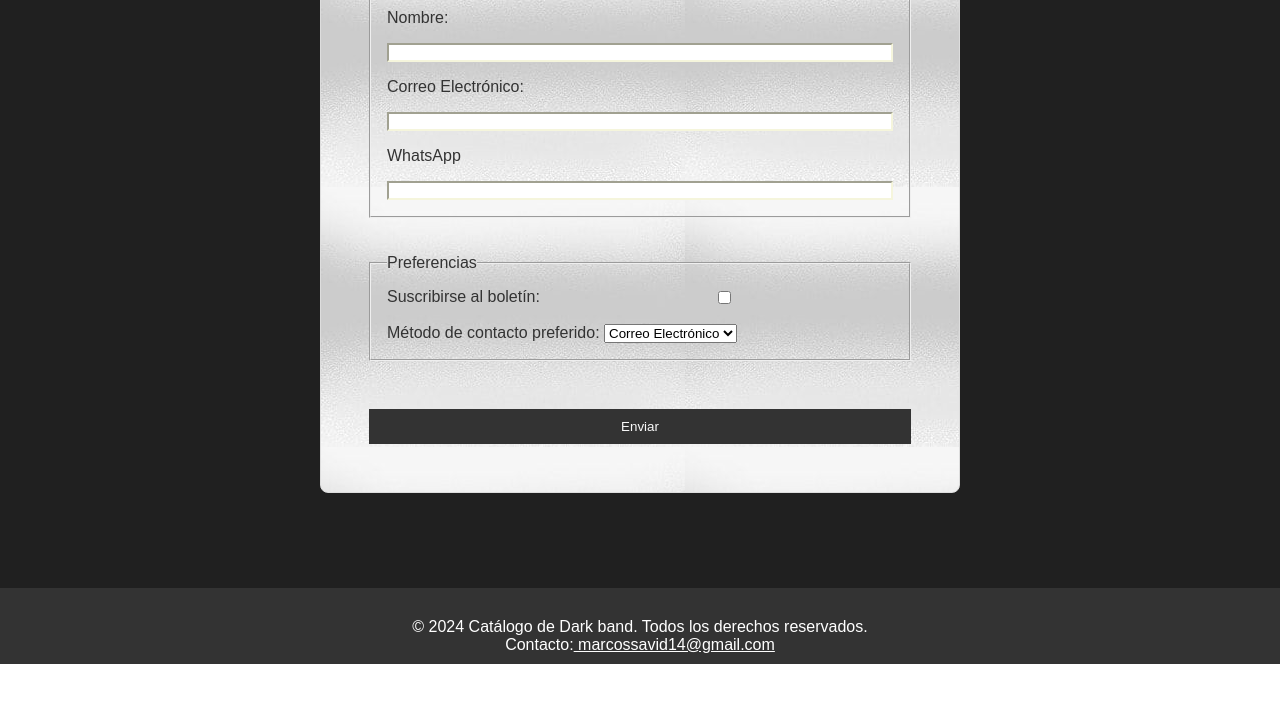
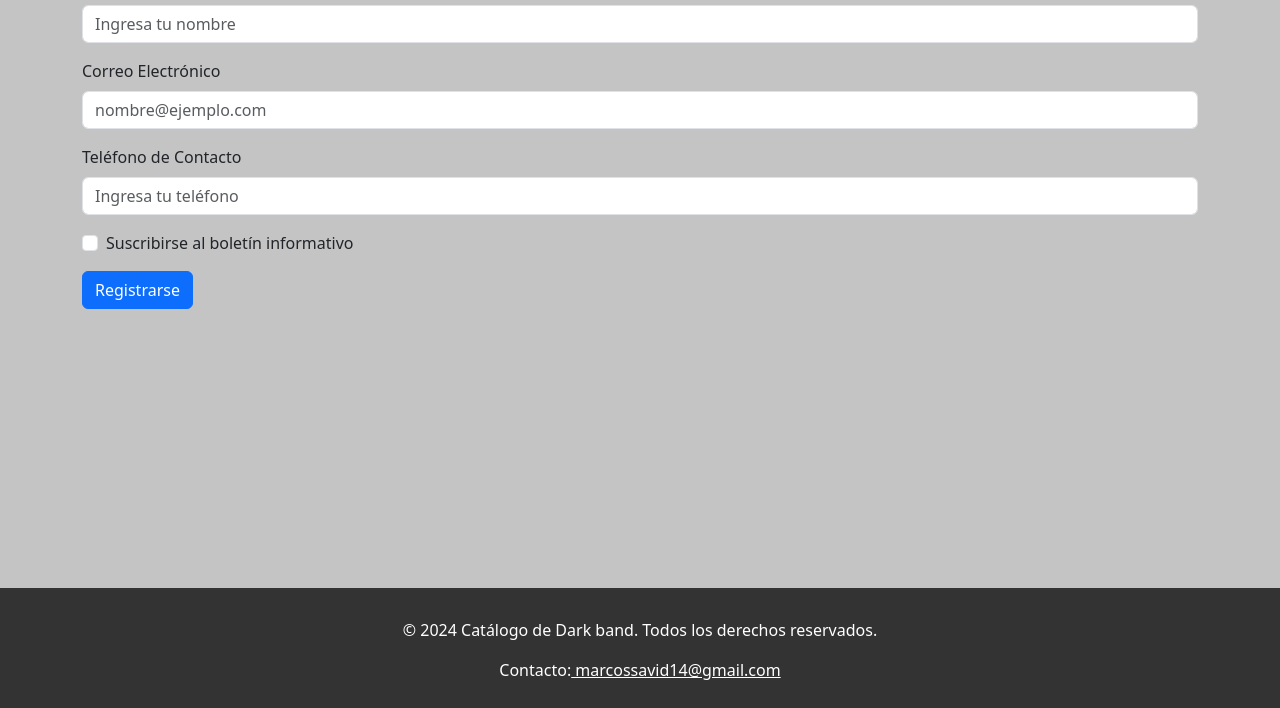
Before and after one commit to marcossavid/DARK-BAND, a plain HTML site: page html/registrarse.html in a window 1280 px wide. Shown: the part 212-920 px from the top of the page. Before the commit the page ends 876 px from the top, so only its background shows below. Drawn offline with nearby package versions, Linux system fonts and the light colour scheme; files whose address does not match are found by name.

Commit message:
modifique el registro con boobstrap y elimine el registro anterior del css

```diff
--- a/html/registrarse.html
+++ b/html/registrarse.html
@@ -16,7 +16,12 @@
    <link rel="icon" type="image/png" sizes="512x512" href="../iconos/android-chrome-512x512.png">
    <!-- Manifesto para PWA -->
    <link rel="manifest" href="../manifest.json">
+
+   <!--BOOBSTRAP-->
+   <link href="https://cdn.jsdelivr.net/npm/bootstrap@5.3.3/dist/css/bootstrap.min.css" rel="stylesheet" integrity="sha384-QWTKZyjpPEjISv5WaRU9OFeRpok6YctnYmDr5pNlyT2bRjXh0JMhjY6hW+ALEwIH" crossorigin="anonymous">
+
 </head>
+
 <body>
 
      <div class="wrapper" >
@@ -47,53 +52,47 @@
                  }
               </script>
 
-         </header>
+            </header>
          <!--Fin de barra de navegacion--------------------------------------------------------------------->
 
-         <div class="content" style="background-color: #202020;">
+         <div class="content" style="background-color: #c4c4c4;">
+
              <!--REGISTRO------------------------------------------------------------------------------------>
 
-             <div class="registro">
+             <div class="container mt-5">
+                 <h2 class="text-center">Formulario de Registro</h2>
                  <form>
-                     <fieldset >
-                         <legend style="margin: 16px;"> Información Personal </legend>
+                      <!-- Campo de Nombre -->
+                     <div class="mb-3">
+                         <label for="nombre" class="form-label">Nombre</label>
+                         <input type="text" class="form-control" id="nombre" placeholder="Ingresa tu nombre" required>
+                      </div>
 
-                         <label for="name" style="margin-left: 16px;" >Nombre:</label>
-                         <br>
-                         <input type="text" id="name" name="name" style="margin: 16px;">
-                         <br>
-                         <label for="email" style="margin-left: 16px;">Correo Electrónico:</label>
-                         <br>
-                         <input type="email" id="email" name="email" style="margin: 16px; ">
-                         <br>
-                         <label for="whatsapp" style="margin-left:16px">WhatsApp</label>
-                         <br>
-                         <input type="text" id="whatsapp" name="whatsapp" style="margin:16px;">
+                     <!-- Campo de Email -->
+                     <div class="mb-3">
+                         <label for="email" class="form-label">Correo Electrónico</label>
+                         <input type="email" class="form-control" id="email" placeholder="nombre@ejemplo.com" required>
+                     </div>
 
-                     </fieldset>
-                     <br><br>
+                     <!-- Campo de Teléfono -->
+                     <div class="mb-3">
+                         <label for="telefono" class="form-label">Teléfono de Contacto</label>
+                         <input type="tel" class="form-control" id="telefono" placeholder="Ingresa tu teléfono" required>
+                     </div>
 
-                     <fieldset>
-                         <legend style="margin: 16px;">Preferencias</legend>
+                     <!-- Checkbox de Suscripción -->
+                     <div class="form-check mb-3">
+                         <input class="form-check-input" type="checkbox" value="" id="boletin">
+                         <label class="form-check-label" for="boletin">  Suscribirse al boletín informativo </label>
+                     </div>
 
-                         <div class="check"> <!--Checkbox-->
-                         <label for="newsletter" style="margin-left: 16px; white-space: nowrap;">Suscribirse al boletín:</label>
-                         <input type="checkbox" id="newsletter" name="newsletter"  >
-                         </div>
+                     <!-- Botón de Envío -->
+                     <button type="submit" class="btn btn-primary">Registrarse</button>
+                 </form>
+              </div>
 
-                         <br>
-                         <label for="contact" style="margin-left: 16px;">Método de contacto preferido:</label>
-                         <select id="contact" name="contact" style="margin-bottom: 16px;">
-                             <option value="email">Correo Electrónico</option>
-                             <option value="phone">Teléfono</option>
-                         </select>
-                     </fieldset>
 
-                     <button class="boton-enviar" type="submit">Enviar</button>
-                 </form>
-             </div>
-
-<!--fin del registro------------------------------------------------------------------------------->
+             <!--fin del registro------------------------------------------------------------------------------->
 
          </div>
      </div>
@@ -112,5 +111,11 @@
 
 
 </body>
+
 <script src="main.js"></script>
+
+<script src="https://cdn.jsdelivr.net/npm/bootstrap@5.3.3/dist/js/bootstrap.bundle.min.js" integrity="sha384-YvpcrYf0tY3lHB60NNkmXc5s9fDVZLESaAA55NDzOxhy9GkcIdslK1eN7N6jIeHz" crossorigin="anonymous"></script>
+<script src="https://cdn.jsdelivr.net/npm/@popperjs/core@2.11.8/dist/umd/popper.min.js" integrity="sha384-I7E8VVD/ismYTF4hNIPjVp/Zjvgyol6VFvRkX/vR+Vc4jQkC+hVqc2pM8ODewa9r" crossorigin="anonymous"></script>
+<script src="https://cdn.jsdelivr.net/npm/bootstrap@5.3.3/dist/js/bootstrap.min.js" integrity="sha384-0pUGZvbkm6XF6gxjEnlmuGrJXVbNuzT9qBBavbLwCsOGabYfZo0T0to5eqruptLy" crossorigin="anonymous"></script>
+
 </html>
--- a/styles.css
+++ b/styles.css
@@ -381,88 +381,6 @@ hr {
 
 
 
-/*REGISTRO----------------------------------------------------------------------------------*/
-
-.registro {
-    background-image: url("../assets/degradado.jpg"); /* Gris claro */
-    border: 1px solid #ddd;
-    padding: 48px; /* Espaciado interno */
-    border-radius: 8px; /* Bordes redondeados */
-    width: 50%; /* Ancho del contenedor */
-    margin: 64px auto; /* Centrar el contenedor */
-
-}
-
-form {
-    display: flex;
-    flex-direction: column; /* Alinea los elementos en columna */
-    /* Centra horizontalmente el contenido */
-
-}
-
-.check {
-
-    display:flex;
-    margin: 0; /* Elimina márgenes adicionales del checkbox */
-    padding: 0; /* Elimina cualquier relleno */
-
-}
-
-
-
-
-form fieldset input {
-     width: 94%;
-     margin: auto;
-     border-color: beige;
-
-}
-.boton-enviar{
-    background-color: #333;
-    color:#f9f9f9;
-    margin-top: 48px;
-    padding: 10px 20px;
-    border: none; /*sin los bordes*/
-    cursor: pointer;/*aparece la manito*/
-
-
-}
-
-/* Estilos responsive */
-@media (max-width: 768px) {
-    .registro {
-        width: 90%; /* Ajustar ancho en pantallas más pequeñas */
-        padding: 32px; /* Reducir el espaciado interno */
-    }
-
-    .boton-enviar {
-        margin-top: 24px; /* Reducir margen superior */
-        padding: 10px 16px; /* Ajustar el padding para botones más pequeños */
-    }
-
-    form fieldset input {
-        width: 90%; /* Asegurar que el input ocupe todo el ancho del contenedor */
-    }
-}
-
-@media (max-width: 480px) {
-    .registro {
-        width: 90%; /* Ocupa todo el ancho en pantallas muy pequeñas */
-        padding: 16px; /* Menor padding para pantallas pequeñas */
-        border-radius: 4px; /* Menos curvatura en los bordes */
-    }
-
-    .boton-enviar {
-        margin-top: 16px;
-        padding: 8px 12px; /* Botón más compacto */
-    }
-
-    form fieldset input {
-        width: 90%; /* Input de ancho completo */
-    }
-}
-
-/*Fin del registro---------------------------------------------------------------------*/
 
 /* Estilos del footer ---------------------------------------------------------------------*/
 footer {
```
Also changed, not shown: index.html (+7 -1 lines).
